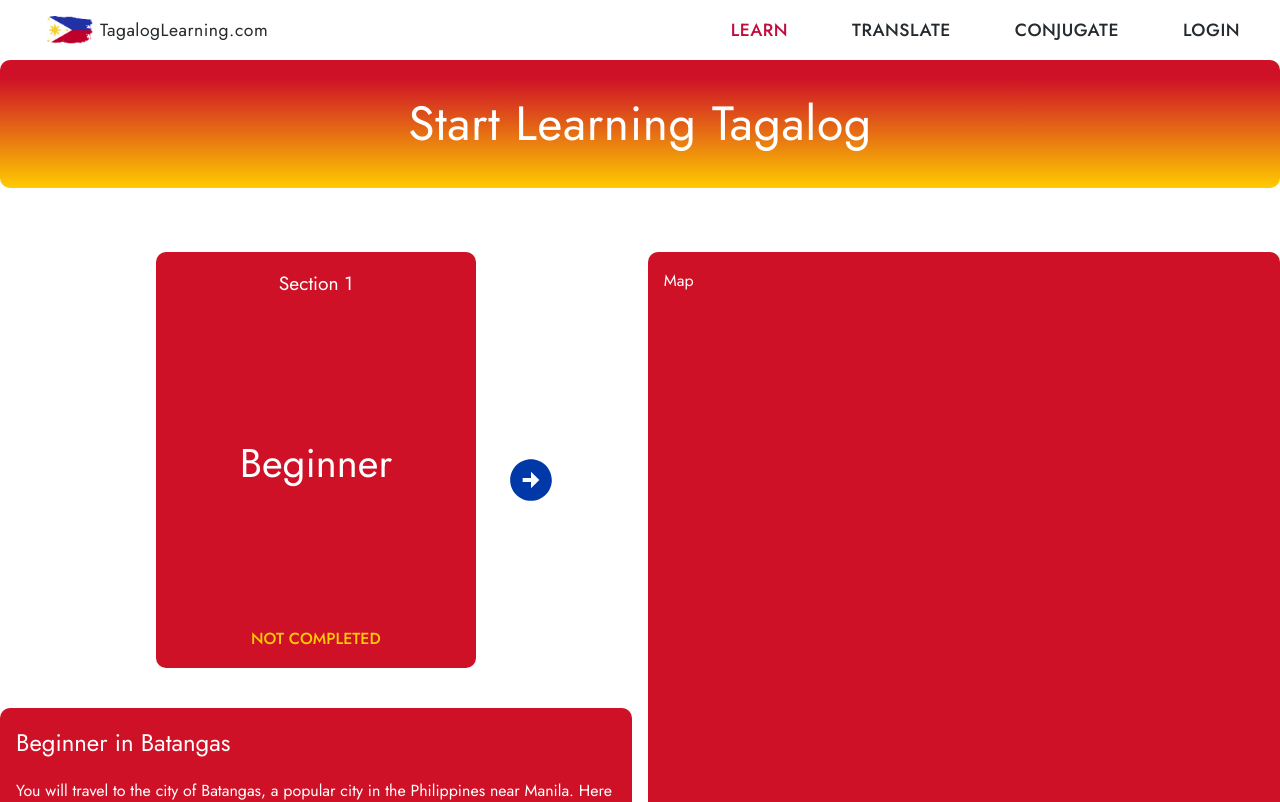
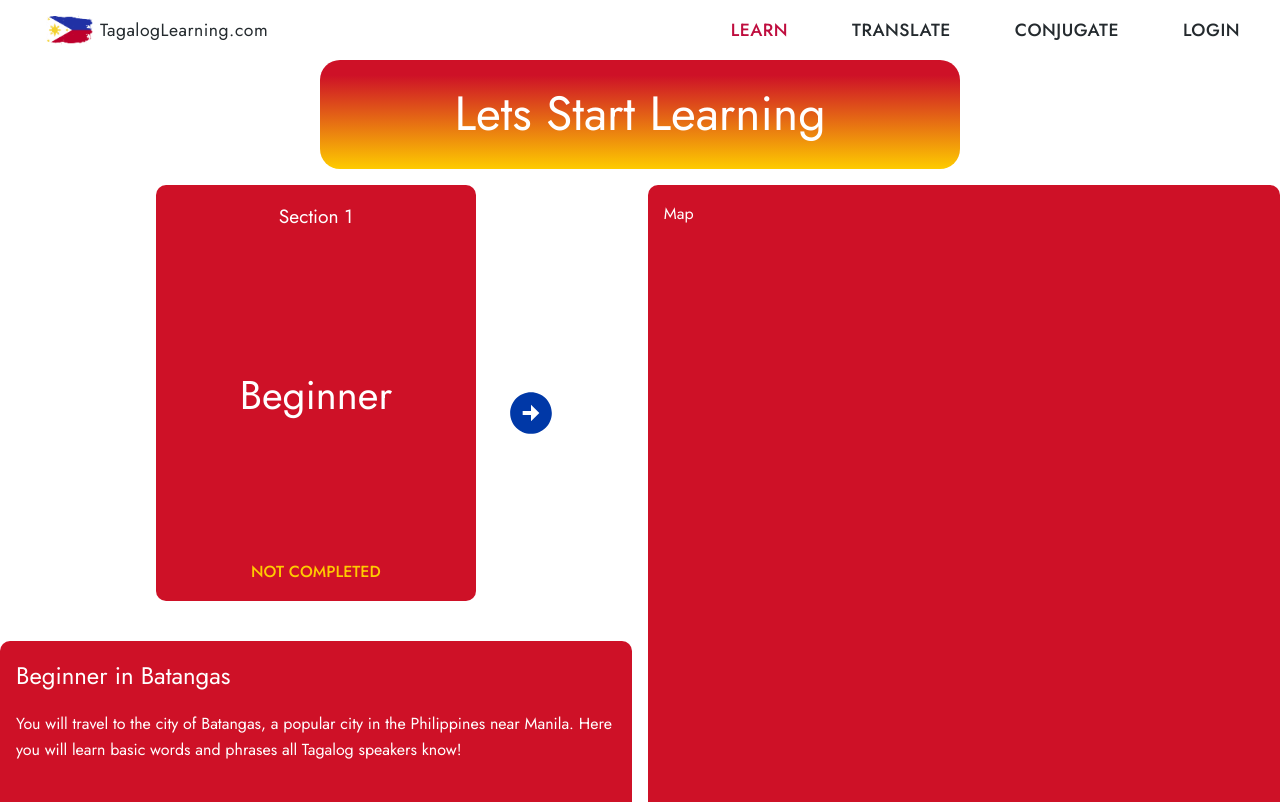
Before and after one commit to keanu-a/tagalog-learning, a React (Vite) app in the folder client/: page /learn in a window 1280 px wide. Shown: the top 802 px of the page. Built offline with nearby package versions, Linux system fonts and the light colour scheme.

Commit message:
Fixed routing, fixed PageHeader component, and made TranslatePage

```diff
--- a/client/src/App.jsx
+++ b/client/src/App.jsx
@@ -2,29 +2,27 @@ import { BrowserRouter, Route, Routes } from 'react-router-dom';
 
 import Home from './pages/homePage/Home';
 import LearnPage from './pages/learnPage/LearnPage';
-import Conjugate from './pages/conjugatePage/Conjugate';
+import Conjugate from './pages/conjugatePage/ConjugatePage';
 import LessonPage from './pages/lessonPage/LessonPage';
 import SectionPage from './pages/sectionPage/SectionPage';
 import LoginPage from './pages/loginPage/LoginPage';
+import TranslatePage from './pages/translatePage/TranslatePage';
 
 function App() {
   return (
     <BrowserRouter>
       <Routes>
-        <Route path="/" element={<Home />} />
-        <Route path="/lesson">
-          <Route path=":lessonTitle" element={<LessonPage />} />
-        </Route>
+        <Route index element={<Home />} />
+        <Route path="login" element={<LoginPage />} />
 
-        <Route path="/learn" element={<LearnPage />} />
-        <Route path="/learn/sections">
-          <Route path=":sectionTitle" element={<SectionPage />} />
-          <Route path=":sectionTitle/:lessonTitle" element={<LessonPage />} />
-        </Route>
+        <Route path="learn" element={<LearnPage />} />
+        <Route path="conjugate" element={<Conjugate />} />
+        <Route path="translate" element={<TranslatePage />} />
 
-        <Route path="/login" element={<LoginPage />} />
+        <Route path="lesson/:lessonTitle" element={<LessonPage />} />
+        <Route path="sections/:sectionTitle" element={<SectionPage />} />
 
-        <Route path="/conjugate" element={<Conjugate />} />
+        <Route path="*" element={<div>ERROR</div>} />
       </Routes>
     </BrowserRouter>
   );
--- a/client/src/components/pageHeader/PageHeader.jsx
+++ b/client/src/components/pageHeader/PageHeader.jsx
@@ -1,9 +1,9 @@
 import React from 'react';
 
-import './PageHeader.scss';
+import styles from './PageHeader.module.css';
 
 const PageHeader = ({ text }) => {
-  return <header className="page-header">{text}</header>;
+  return <h2 className={styles.header}>{text}</h2>;
 };
 
 export default PageHeader;
--- /dev/null
+++ b/client/src/components/pageHeader/PageHeader.module.css
@@ -0,0 +1,13 @@
+.header {
+  background: linear-gradient(
+    0deg,
+    rgba(254, 203, 0, 1) 0%,
+    rgba(206, 17, 39, 1) 86%
+  );
+  text-align: center;
+  padding: 1rem;
+  width: 50%;
+  color: #fff;
+  border-radius: 20px;
+  margin: 0 auto 1rem auto;
+}
--- a/client/src/components/pageHeader/PageHeader.scss
+++ /dev/null
@@ -1,26 +0,0 @@
-@import '../../main.scss';
-
-.page-header {
-  height: 8rem;
-  width: 100%;
-
-  font-size: 3rem;
-  letter-spacing: 0.04rem;
-
-  padding: 1rem 2rem;
-
-  margin-bottom: 4rem;
-
-  border-radius: 10px;
-
-  color: #ffffff;
-  background: linear-gradient(
-    0deg,
-    rgba(254, 203, 0, 1) 0%,
-    rgba(206, 17, 39, 1) 86%
-  );
-
-  display: flex;
-  justify-content: center;
-  align-items: center;
-}
--- a/client/src/index.css
+++ b/client/src/index.css
@@ -45,7 +45,7 @@ h1 {
 
 /* PAGE HEADER */
 h2 {
-  font-size: 4rem;
+  font-size: 3rem;
 }
 
 /* SUB SECTION HEADERS */
--- a/client/src/pages/conjugatePage/Conjugate.jsx
+++ b/client/src/pages/conjugatePage/ConjugatePage.jsx
@@ -1,16 +1,17 @@
 import React from 'react';
 
 import Navbar from '../../components/navbar/Navbar';
+import PageHeader from '../../components/pageHeader/PageHeader';
 
 import './Conjugate.scss';
 
-const Conjugate = () => {
+const ConjugatePage = () => {
   return (
     <div>
       <Navbar />
 
       <main>
-        <h3>Learn How to Conjugate</h3>
+        <PageHeader text="Lets Conjugate" />
 
         <div className="verb-section">
           <div className="verb-header">Ma- and Mag- Verbs</div>
@@ -48,4 +49,4 @@ const Conjugate = () => {
   );
 };
 
-export default Conjugate;
+export default ConjugatePage;
--- a/client/src/pages/homePage/Home.jsx
+++ b/client/src/pages/homePage/Home.jsx
@@ -99,7 +99,7 @@ const homeCards = [
 
 const Home = () => {
   return (
-    <div>
+    <>
       <Navbar />
 
       <main>
@@ -125,7 +125,7 @@ const Home = () => {
           </div>
         </section>
       </main>
-    </div>
+    </>
   );
 };
 
--- a/client/src/pages/learnPage/LearnPage.jsx
+++ b/client/src/pages/learnPage/LearnPage.jsx
@@ -31,11 +31,11 @@ const LearnPage = () => {
   };
 
   return (
-    <div>
+    <>
       <Navbar />
 
       <main>
-        <PageHeader text="Start Learning Tagalog" />
+        <PageHeader text="Lets Start Learning" />
 
         <main className="learning-content">
           <div className="section-picker">
@@ -59,7 +59,9 @@ const LearnPage = () => {
                 className="section-details-start"
                 onClick={() =>
                   navigate(
-                    `sections/${sectionDetails[sectionIdx].title.toLowerCase()}`
+                    `/sections/${sectionDetails[
+                      sectionIdx
+                    ].title.toLowerCase()}`
                   )
                 }
               >
@@ -73,7 +75,7 @@ const LearnPage = () => {
           </div>
         </main>
       </main>
-    </div>
+    </>
   );
 };
 
--- a/client/src/pages/lessonPage/LessonPage.jsx
+++ b/client/src/pages/lessonPage/LessonPage.jsx
@@ -138,9 +138,11 @@ const LessonPage = () => {
               questionIdx={questionIdx}
             />
           )}
+
           {questions[questionIdx].questionType === 'fill-blank' && (
             <FillBlank />
           )}
+
           {questions[questionIdx].questionType === 'conjugate' && <Conjugate />}
 
           <Options
--- a/client/src/pages/loginPage/LoginPage.jsx
+++ b/client/src/pages/loginPage/LoginPage.jsx
@@ -1,4 +1,6 @@
 import React, { useState } from 'react';
+
+import Navbar from '../../components/navbar/Navbar';
 
 import './LoginPage.scss';
 
@@ -7,6 +9,8 @@ const LoginPage = () => {
 
   return (
     <div className="page-container">
+      <Navbar />
+
       <form className="form" method="post">
         <div className="form-title">SIGN IN</div>
 
--- a/client/src/pages/sectionPage/SectionPage.jsx
+++ b/client/src/pages/sectionPage/SectionPage.jsx
@@ -1,6 +1,7 @@
 import React, { useState, useEffect } from 'react';
 import { useParams, useNavigate } from 'react-router-dom';
 
+import Navbar from '../../components/navbar/Navbar';
 import Loading from '../../components/loading/Loading';
 import PageHeader from '../../components/pageHeader/PageHeader';
 
@@ -34,13 +35,15 @@ const SectionPage = () => {
 
   return (
     <div className="page-container">
+      <Navbar />
+
       <div className="page-content">
         <PageHeader text={capitalize(sectionData.title)} />
 
         <div className="section-lessons">
           {sectionData.lessons.map(({ title }, idx) => {
             return (
-              <div key={idx} onClick={() => navigate(`${title}`)}>
+              <div key={idx} onClick={() => navigate(`/lesson/${title}`)}>
                 {capitalize(title)}
               </div>
             );
--- /dev/null
+++ b/client/src/pages/translatePage/TranslatePage.jsx
@@ -0,0 +1,16 @@
+import Navbar from '../../components/navbar/Navbar';
+import PageHeader from '../../components/pageHeader/PageHeader';
+
+function TranslatePage() {
+  return (
+    <>
+      <Navbar />
+
+      <main>
+        <PageHeader text="Find a Translation" />
+      </main>
+    </>
+  );
+}
+
+export default TranslatePage;
```
